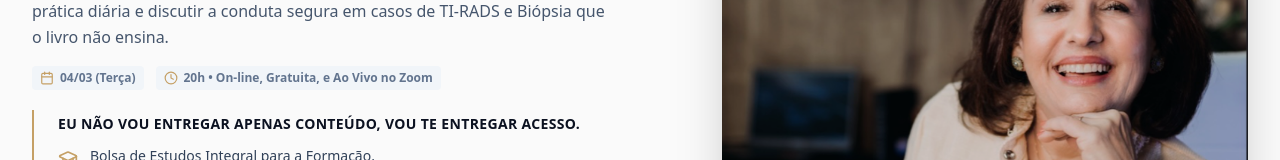
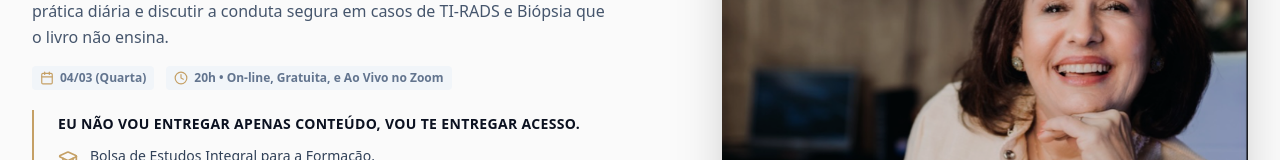
Before and after one commit to ZeferLAB/Dra_Claudia_Aula_Secreta, a Next.js app: page / in a window 1280 px wide. Shown: the part 302-462 px from the top of the page. Built offline with nearby package versions, Linux system fonts and the light colour scheme; a web font is replaced by a local one.

Commit message:
fix: Correct event day to Quarta

```diff
--- a/src/components/Hero.tsx
+++ b/src/components/Hero.tsx
@@ -32,7 +32,7 @@ export default function Hero() {
                         <div className="flex flex-wrap gap-3 text-xs font-semibold text-slate-500 pt-1">
                             <div className="flex items-center gap-1.5 bg-slate-100 px-2 py-1 rounded">
                                 <Calendar className="w-3.5 h-3.5 text-[#C5A065]" />
-                                <span>04/03 (Terça)</span>
+                                <span>04/03 (Quarta)</span>
                             </div>
                             <div className="flex items-center gap-1.5 bg-slate-100 px-2 py-1 rounded">
                                 <Clock className="w-3.5 h-3.5 text-[#C5A065]" />
```
